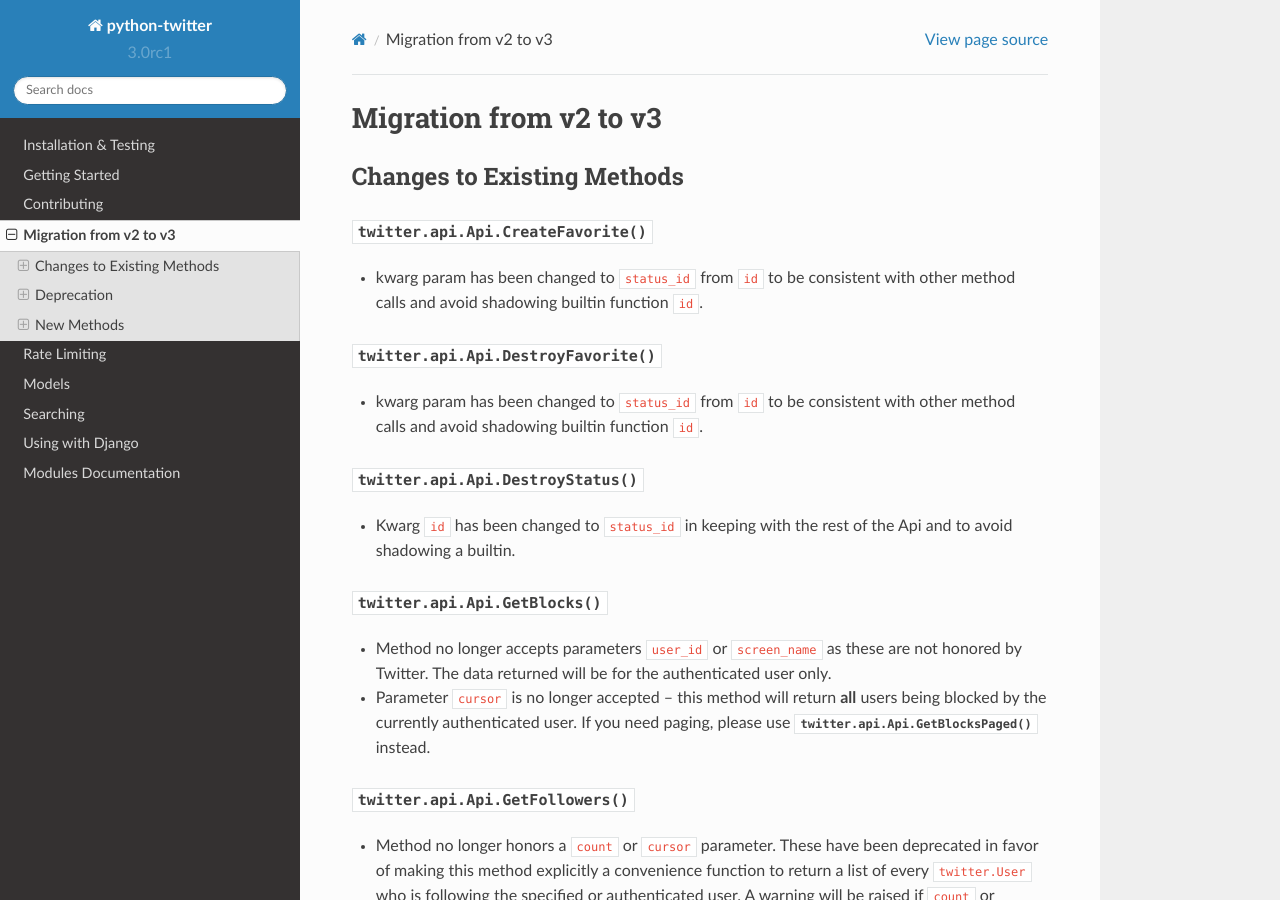
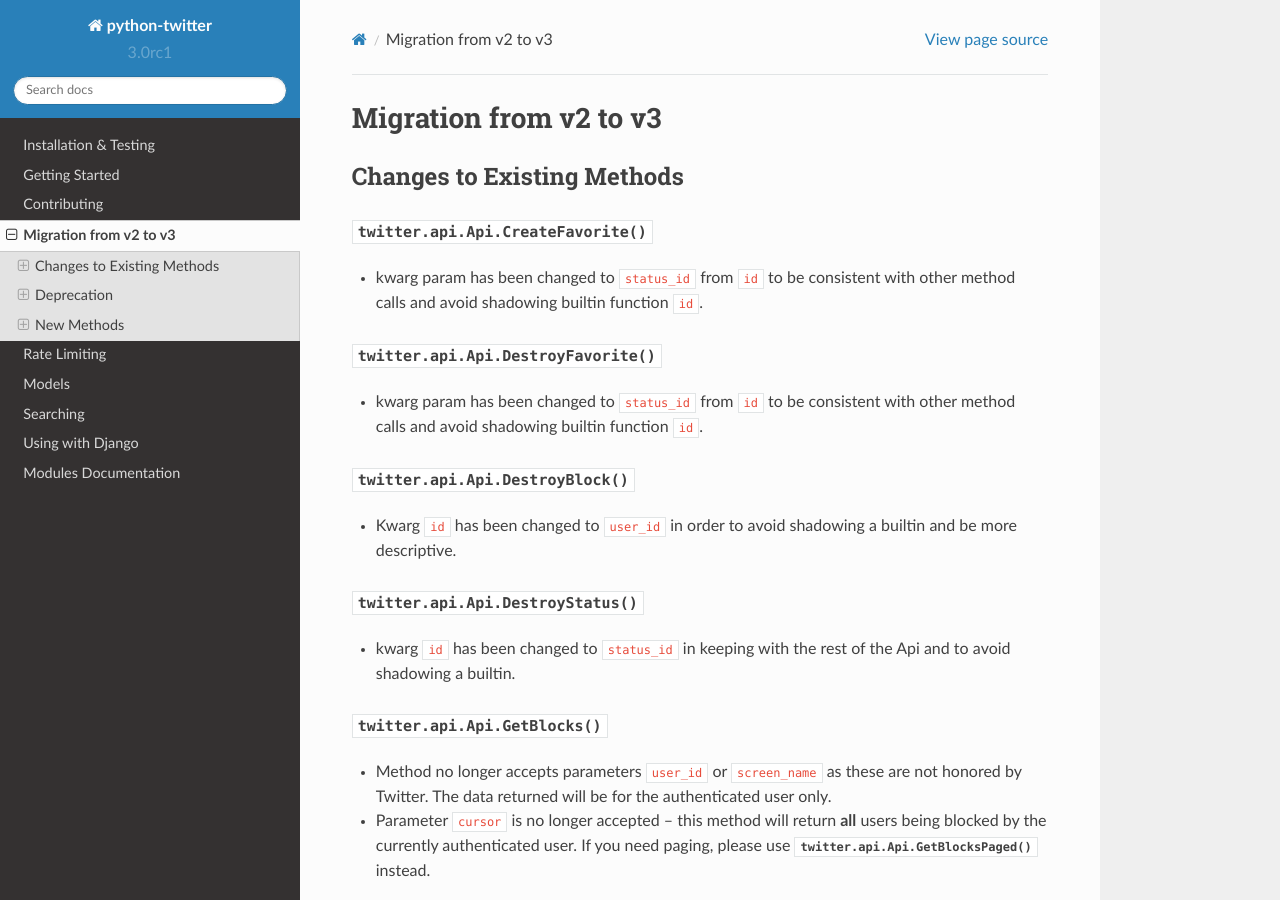
Before and after one commit to bear/python-twitter, a Sphinx documentation site: the page built from doc/migration_v30.rst, in a window 1280 px wide and 900 px high. Built offline with Sphinx 7.4.7 and the Read the Docs theme 2.0.0, drawn with Linux system fonts in a browser that asks for light colours; some of the changed text lies outside the part shown.

Commit message:
changes postretweet & destroyblock to use status_id and user_id, respectively

```diff
--- a/doc/migration_v30.rst
+++ b/doc/migration_v30.rst
@@ -14,9 +14,14 @@
 * kwarg param has been changed to ``status_id`` from ``id`` to be consistent
   with other method calls and avoid shadowing builtin function ``id``.
 
+:py:func:`twitter.api.Api.DestroyBlock`
++++++++++++++++++++++++++++++++++++++++++++++++++++++++++++++++++++++++++++++++
+* Kwarg ``id`` has been changed to ``user_id`` in order to avoid shadowing
+  a builtin and be more descriptive.
+
 :py:func:`twitter.api.Api.DestroyStatus`
 +++++++++++++++++++++++++++++++++++++++++++++++++++++++++++++++++++++++++++++++
-* Kwarg ``id`` has been changed to ``status_id`` in keeping with the rest of
+* kwarg ``id`` has been changed to ``status_id`` in keeping with the rest of
   the Api and to avoid shadowing a builtin.
 
 :py:func:`twitter.api.Api.GetBlocks`
@@ -74,10 +79,8 @@
 +++++++++++++++++++++++++++++++++++++++++++++++++++++++++++++++++++++++++++++++
 * Parameter 'stall_warning' is now 'stall_warnings' in line with GetStreamFilter and Twitter's naming convention. This should now actually return stall warnings, whereas it did not have any effect previously.
 
-
 :py:func:`twitter.api.Api.LookupFriendship`
 +++++++++++++++++++++++++++++++++++++++++++++++++++++++++++++++++++++++++++++++
-
 * Method will now accept a list for either ``user_id`` or ``screen_name``. The list can contain either ints, strings, or :py:mod:`twitter.user.User` objects for either ``user_id`` or ``screen_name``.
 * Return value is a list of :py:mod:`twitter.user.UserStatus` objects.
 
@@ -87,6 +90,10 @@
 * ``media_additional_owners`` should be a list of user ids representing Twitter users that should be able to use the uploaded media in their tweets. If you pass a list of media, then **additional owners will apply to each object.** If you need more granular control, please use the UploadMedia* methods.
 * ``media_category``: Only for use with the AdsAPI. See https://dev.twitter.com/ads/creative/promoted-video-overview if this applies to your application.
 
+:py:func:`twitter.api.Api.PostRetweet`
++++++++++++++++++++++++++++++++++++++++++++++++++++++++++++++++++++++++++++++++
+* Kwarg ``original_id`` has been changed to ``status_id`` in order to avoid shadowing
+  a builtin and be more descriptive.
 
 Deprecation
 ===========
```
Also changed, not shown: 1 other file.
